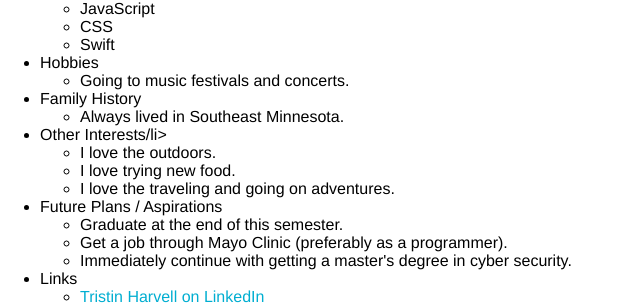
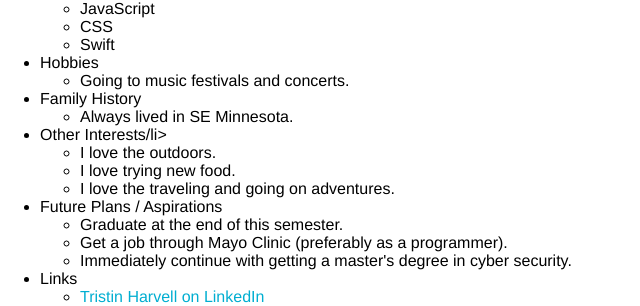
Before and after one commit to KyleAure/winona-cs410-game, a PHP site: page /TristinHarvell.php in a window 1280 px wide. Shown: the part 706-1012 px from the top of the page, without its empty margins (0-640 px from the left). Run offline with PHP 8.4, Linux system fonts and the light colour scheme.

Commit message:
Update TristinHarvell.php

```diff
--- a/TristinHarvell.php
+++ b/TristinHarvell.php
@@ -41,7 +41,7 @@
 				  </ul>
 		        <li>Family History</li>
 		          <ul>
-				    <li>Always lived in Southeast Minnesota.</li>
+				    <li>Always lived in SE Minnesota.</li>
 				  </ul>
 		        <li>Other Interests/li>
 		          <ul>
```
